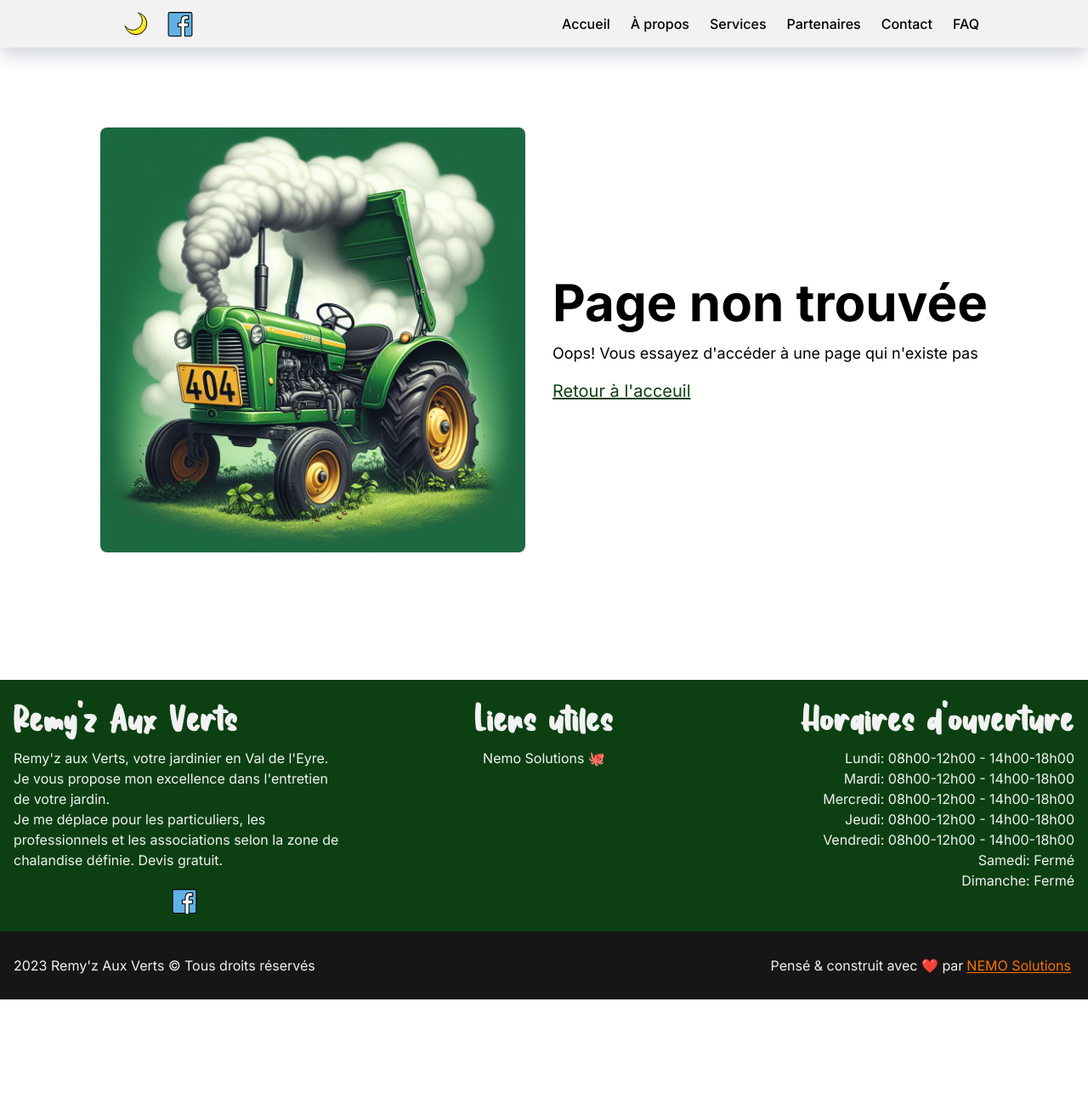
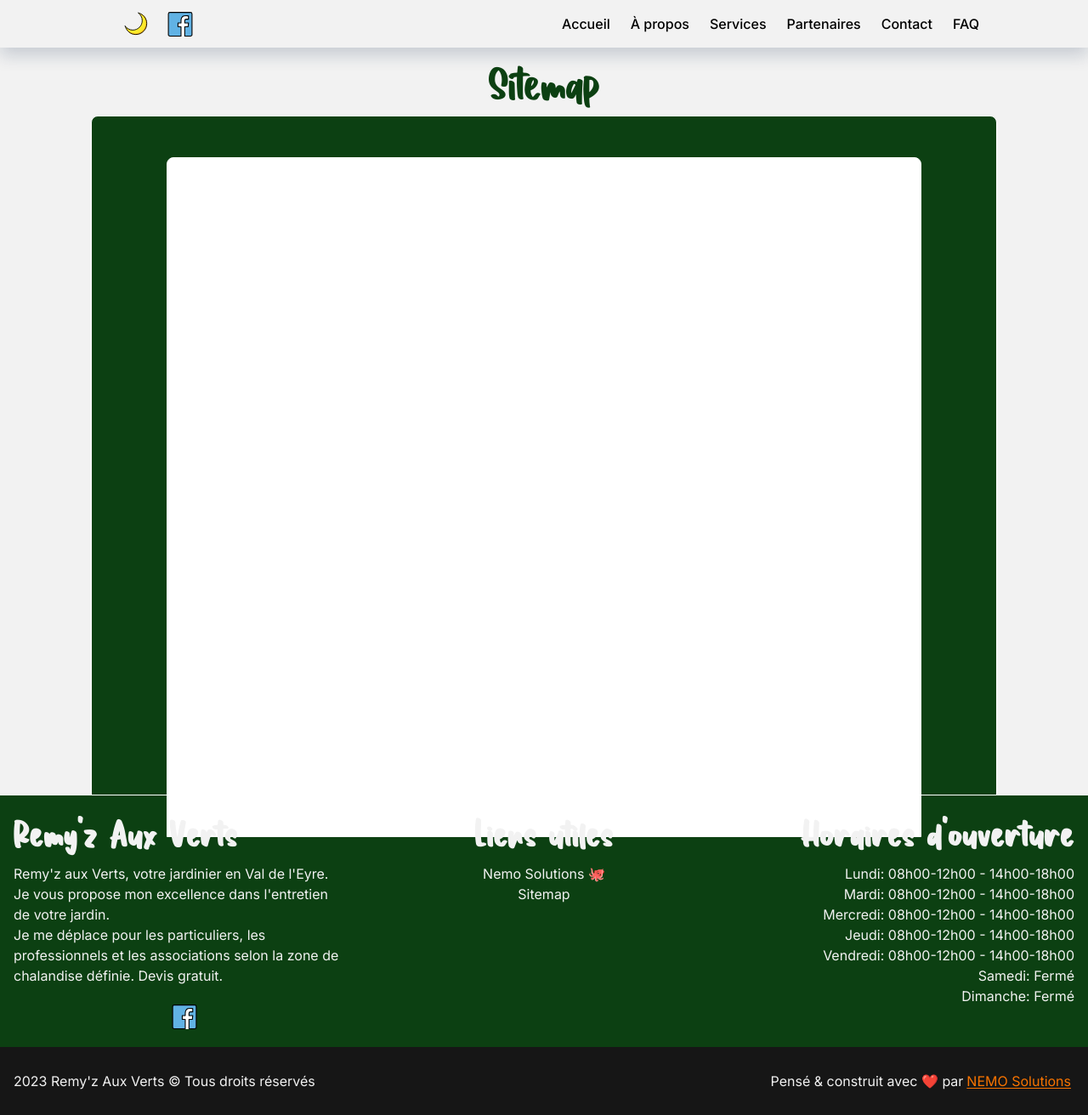
Before and after one commit to Titou360/Remyz, a Next.js app: page /sitemap in a window 1280 px wide. Before the commit this address had no page. Shown: the whole page at 85% size. Before the commit the page ends 1176 px from the top, so only its background shows below. Built offline with nearby package versions, Linux system fonts and the light colour scheme; what tailwindcss-3d would draw is missing.

Commit message:
Push 26.06.2024

```diff
--- /dev/null
+++ b/app/saintmagne/page.js
@@ -0,0 +1,17 @@
+import React from 'react'
+
+const page = () => {
+  return (
+    <section id="sitemap" className="w-full pt-14 flex flex-col items-center bg-light dark:bg-darky">
+      <div className=" w-full flex flex-col items-center justify-center gap-6">
+        <h1 className="text-5xl text-primary dark:text-darkModePrimary capitalize text-center my-4 font-Spring">Remy&apos;z aux Verts : Jardinier à Saint-Magne</h1>
+      </div>
+
+      <div className="w-5/6 h-screen mx-auto bg-white rounded-t-lg border border-1 border-white">
+        <div></div>
+      </div>
+    </section>
+  );
+}
+
+export default page
--- /dev/null
+++ b/app/salles/page.js
@@ -0,0 +1,11 @@
+import React from 'react'
+
+const page = () => {
+  return (
+    <div>
+
+    </div>
+  )
+}
+
+export default page
--- /dev/null
+++ b/app/sitemap/page.js
@@ -0,0 +1,20 @@
+const page = () => {
+  return (
+    <section id="sitemap" className="w-full pt-14 flex flex-col items-center bg-light dark:bg-darky">
+      <div className=" w-full flex flex-col items-center justify-center gap-6">
+        <h1 className="text-5xl text-primary dark:text-darkModePrimary capitalize text-center my-4 font-Spring">Sitemap</h1>
+      </div>
+
+      <div className="w-5/6 h-screen mx-auto bg-primary dark:bg-darkModePrimary rounded-t-lg border border-1 border-white">
+        <div className="w-5/6 h-screen mx-auto bg-white rounded-t-lg border border-1 border-white mt-12">
+          <ul className="mx-8 my-8">
+            <li>
+            </li>
+          </ul>
+        </div>
+      </div>
+    </section>
+  );
+};
+
+export default page;
--- a/components/Accordions.js
+++ b/components/Accordions.js
@@ -10,9 +10,11 @@ export default function Accordions() {
       {data.faq.map((q) => (
         <AccordionItem key={q.index}>
           <AccordionItemHeading>
-            <AccordionItemButton className="w-full border border-solid font-bold text-light bg-primary">{q.question}</AccordionItemButton>
+            <AccordionItemButton className="w-full border border-solid font-bold text-light bg-primary dark:bg-white dark:text-black">
+              {q.question}
+            </AccordionItemButton>
           </AccordionItemHeading>
-          <AccordionItemPanel className="w-full border border-solid border-primary px-2">{q.answer}</AccordionItemPanel>
+          <AccordionItemPanel className="w-full border border-solid border-primary dark:border-darkModePrimary bg-white px-2">{q.answer}</AccordionItemPanel>
         </AccordionItem>
       ))}
     </Accordion>
--- a/components/FeaturesCards.js
+++ b/components/FeaturesCards.js
@@ -43,7 +43,7 @@ const FeaturesCards = ({ data }) => {
             <Image
               src={cover}
               alt={`Image de ${title}`}
-              className="h-full w-full rounded-xl object-cover shadow-xl shadow-black/40 dark:shadow-light"
+              className="h-full w-full rounded-xl object-cover shadow-xl shadow-black/40"
               width={300}
               height={180}
             />
--- a/components/Footer.js
+++ b/components/Footer.js
@@ -1,7 +1,7 @@
 import Link from 'next/link';
+import Copyrights from './Copyrights';
 import IconNavbar from './IconNavbar';
 import TimeSchedule from './TimeSchedule';
-import Copyrights from './Copyrights';
 
 const Footer = () => {
   return (
@@ -13,19 +13,25 @@ const Footer = () => {
           </h2>
           <p className="text-light">
             Remy&apos;z aux Verts, votre jardinier en Val de l&apos;Eyre. <br />
-            Je vous propose mon excellence dans l&apos;entretien de votre jardin.<br/> Je me déplace pour les particuliers, les professionnels et les associations selon la zone de chalandise définie. Devis gratuit.
+            Je vous propose mon excellence dans l&apos;entretien de votre jardin.
+            <br /> Je me déplace pour les particuliers, les professionnels et les associations selon la zone de chalandise définie. Devis gratuit.
           </p>
           <IconNavbar />
         </div>
 
-        <div className="flex flex-col w-1/3 lg:w-full gap-4 pt-2 items-center lg:items-start">
+        <div className="flex flex-col w-1/3 lg:w-full gap-4 pt-2 place-items-center justify-center lg:items-start">
           <h2 className="font-Spring tracking-wider text-4xl text-light font-bold dark:text-darkModePrimary text-center lg:text-left">
             Liens utiles
           </h2>
-          <ul>
+          <ul className="flex flex-col items-center justify-center">
             <li>
-              <Link href="https://www.nemosolutions.fr" className=" text-light" target="_blank">
+              <Link href="https://www.nemosolutions.fr" className="text-light" target="_blank">
                 Nemo Solutions 🐙
+              </Link>
+            </li>
+            <li>
+              <Link href="/sitemap" className="text-light">
+                Sitemap
               </Link>
             </li>
           </ul>
--- a/components/Navbar.js
+++ b/components/Navbar.js
@@ -93,7 +93,7 @@ const Navbar = () => {
             onClick={() => setMode(mode === 'light' ? 'dark' : 'light')}
             className="lg:max-w-6 lg:max-h-6 ml-3 flex items-center justify-center rounded-full p-1"
           >
-            {mode === 'dark' ? <SunIcon className={'fill-primary'} /> : <MoonIcon className={'fill-dark'} />}
+            {mode === 'dark' ? <SunIcon className={'fill-primary w-6 h-6'} /> : <MoonIcon className={'fill-dark w-6 h-6'} />}
           </button>
           <IconNavbar />
         </div>
```
Also changed, not shown: public/assets/img/Breadcrump/slash.png (added).
